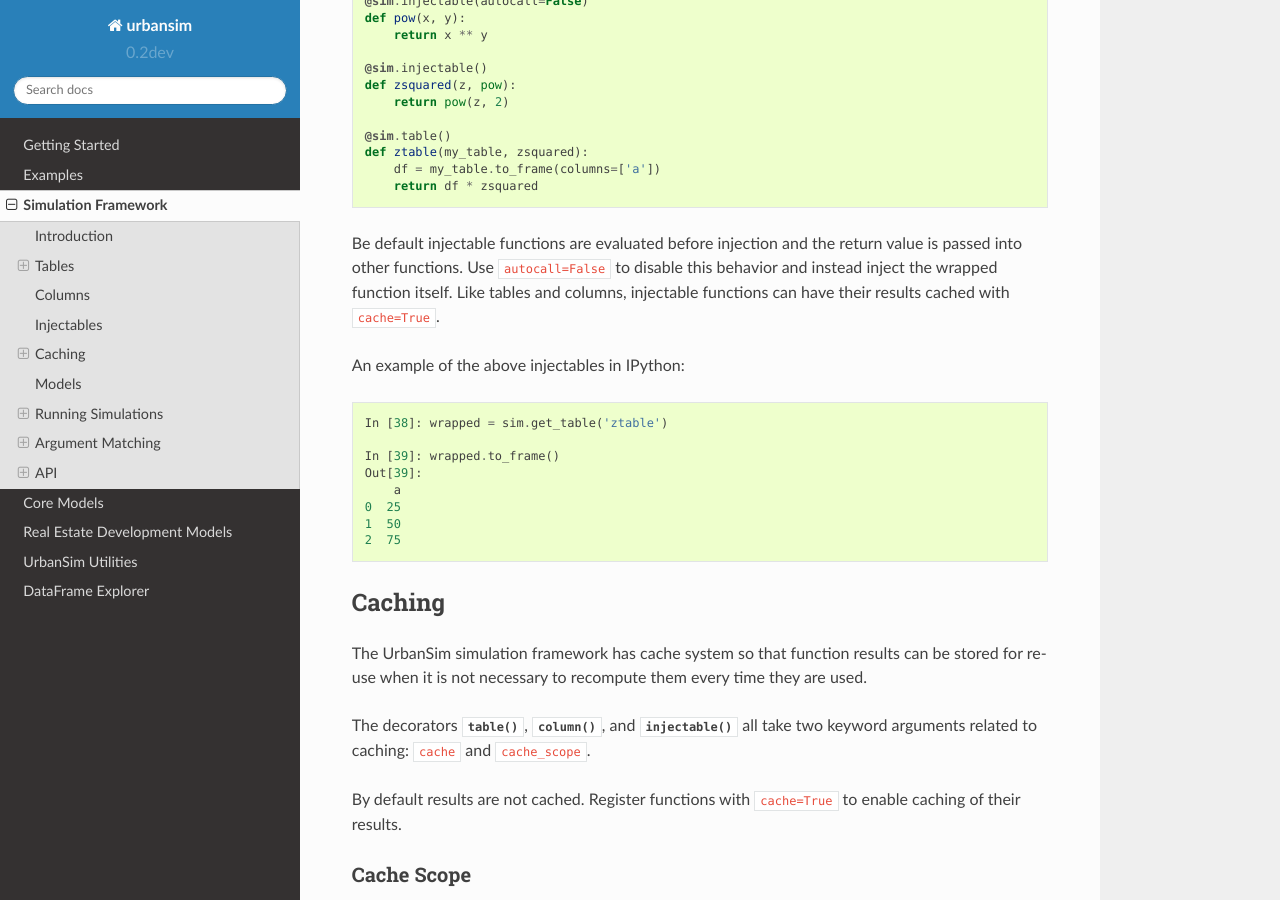
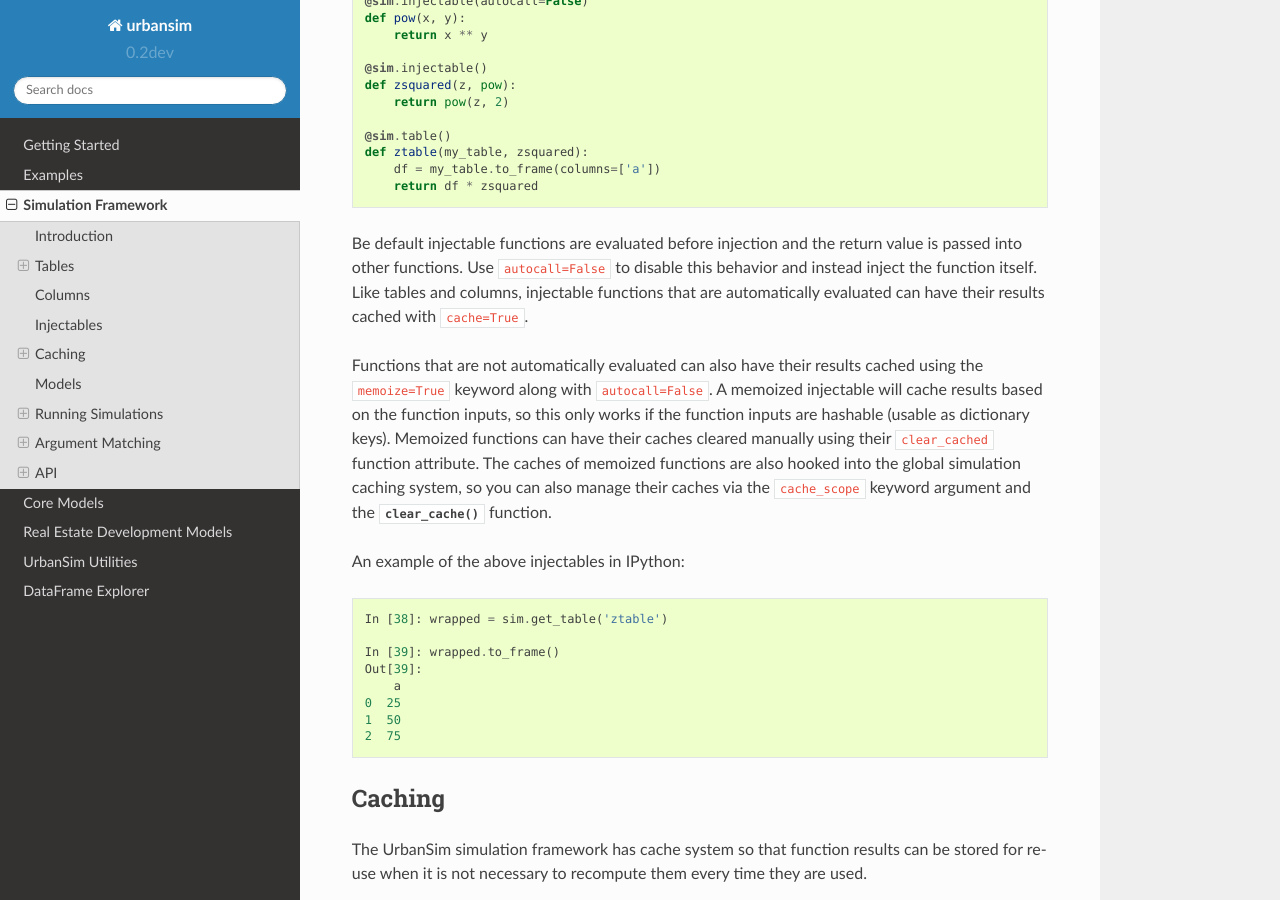
Before and after one commit to UDST/urbansim, a Sphinx documentation site: the page built from docs/sim/index.rst, in a window 1280 px wide and 900 px high, scrolled down 6063 px. Built offline with Sphinx 7.4.7 and the Read the Docs theme 2.0.0, drawn with Linux system fonts in a browser that asks for light colours.

Commit message:
Update injectable docs with info on memoization
[ci-skip]

```diff
--- a/docs/sim/index.rst
+++ b/docs/sim/index.rst
@@ -340,9 +340,21 @@ Use the :py:func:`~urbansim.sim.simulation.add_injectable` function or the
 
 Be default injectable functions are evaluated before injection and the return
 value is passed into other functions. Use ``autocall=False`` to disable this
-behavior and instead inject the wrapped function itself.
-Like tables and columns, injectable functions can have their results
-cached with ``cache=True``.
+behavior and instead inject the function itself.
+Like tables and columns, injectable functions that are automatically evaluated
+can have their results cached with ``cache=True``.
+
+Functions that are not automatically evaluated can also have their results
+cached using the ``memoize=True`` keyword along with ``autocall=False``.
+A memoized injectable will cache results based on the function inputs,
+so this only works if the function inputs are hashable
+(usable as dictionary keys).
+Memoized functions can have their caches cleared manually using their
+``clear_cached`` function attribute.
+The caches of memoized functions are also hooked into the global simulation
+caching system,
+so you can also manage their caches via the ``cache_scope`` keyword argument
+and the :py:func:`~urbansim.sim.simulation.clear_cache` function.
 
 An example of the above injectables in IPython:
 
```
